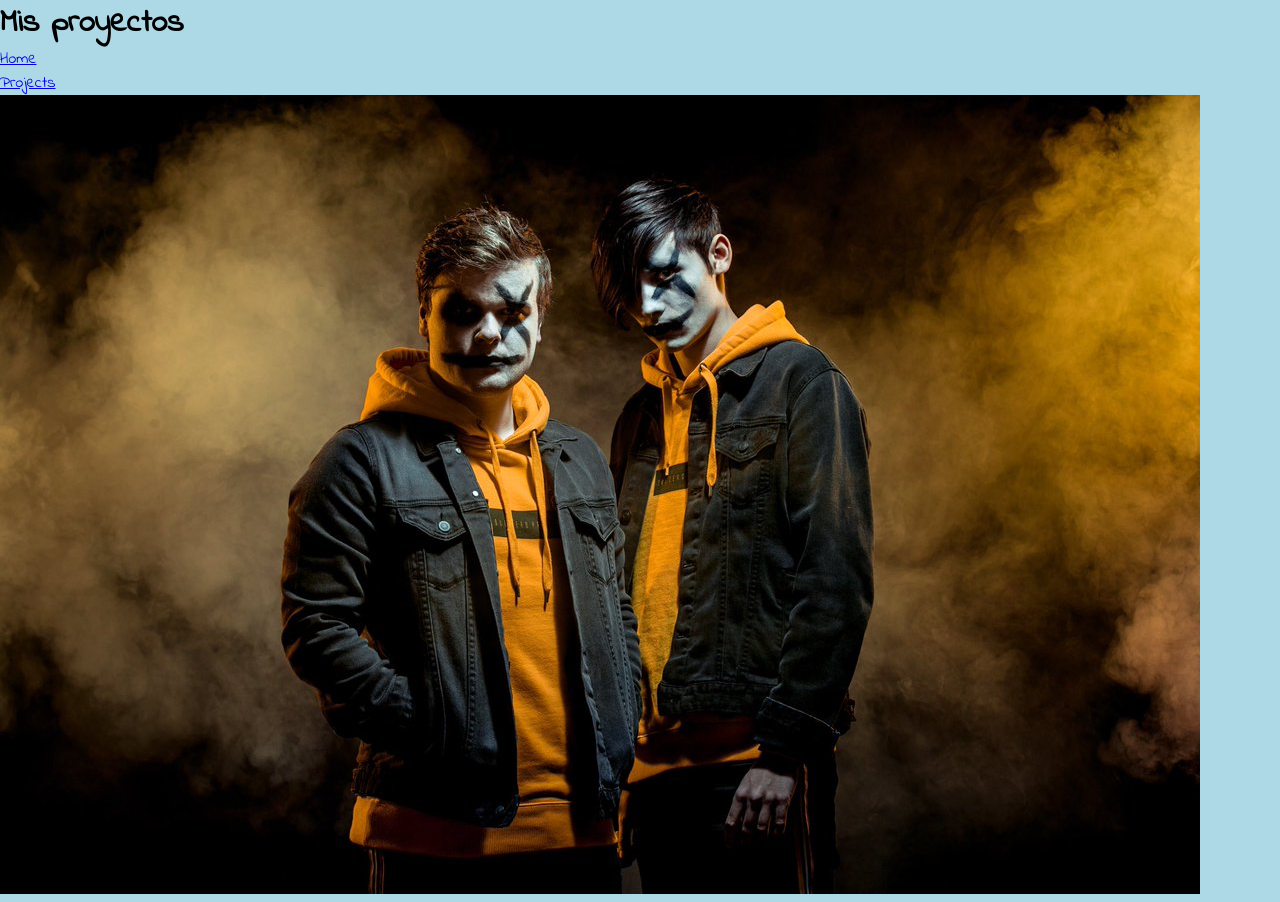
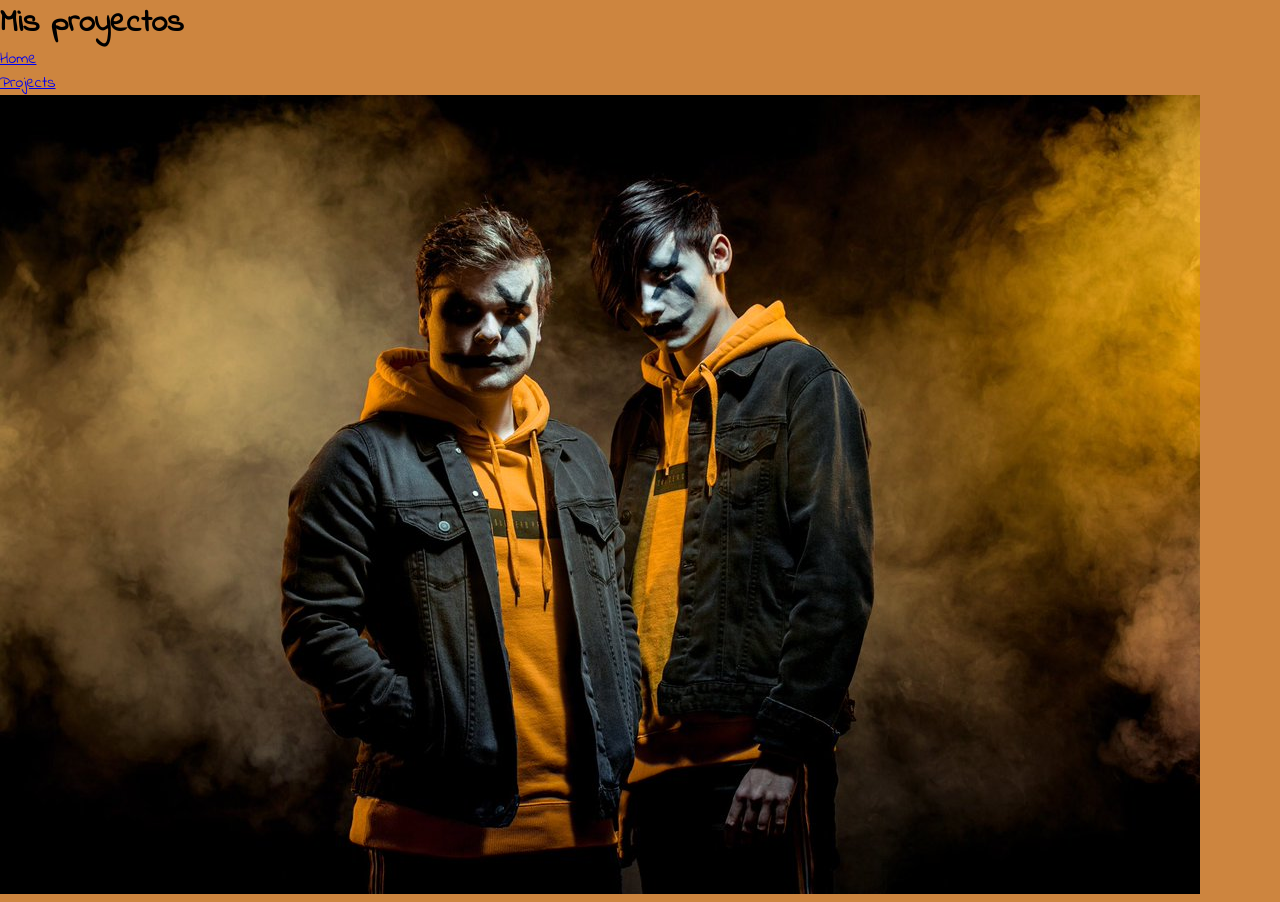
Before and after one commit to gdloacev/django_portafolio, a Django app: page / in a window 1280 px wide. Run offline with Django 3.2, Linux system fonts and the light colour scheme.

Commit message:
Deploy Commit

```diff
--- a/portafolio/presentation/static/presentation/css/site.css
+++ b/portafolio/presentation/static/presentation/css/site.css
@@ -4,6 +4,6 @@
 }
 
 body{
-    background: lightblue;
+    background: peru;
     font-family: 'Indie Flower', cursive;
 }
```
